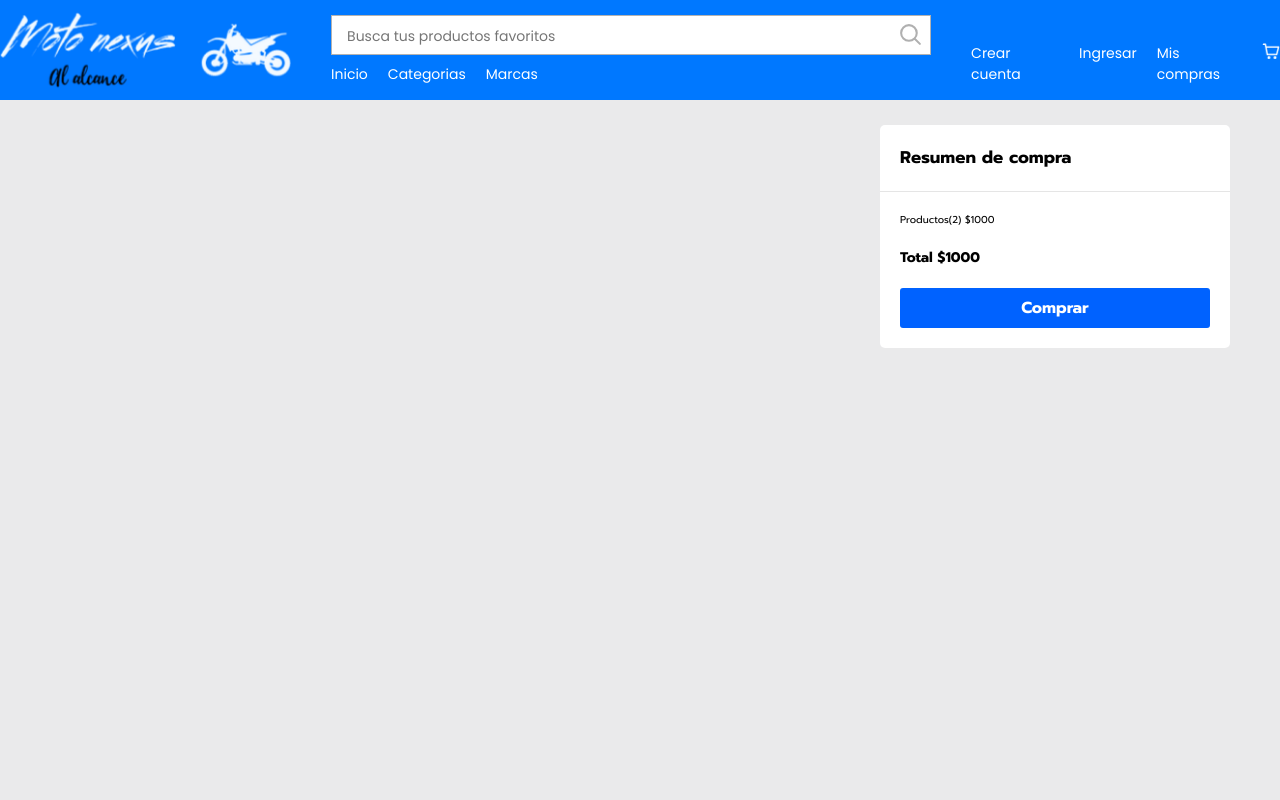
After one commit to Samuel-Lopez13/MotoNexus, a Django app: template svc/userapp/templates/carrito.html in a window 1280 px wide. The commit adds this page. Run offline with Django 5.2, Linux system fonts and the light colour scheme; the template is opened without the code that fills it, so the values that code supplies are empty.

Commit message:
agregado el carrito

```diff
--- a/svc/adminapp/views.py
+++ b/svc/adminapp/views.py
@@ -1,8 +1,10 @@
+from django.contrib.auth.decorators import login_required
 from django.core.serializers import serialize
 from django.shortcuts import render, redirect, get_object_or_404
 from principal.models import Proveedores, Marcas, Productos
 
 
+@login_required
 def proveedores(request):
     if request.method == 'POST':
         # Obtener los datos del formulario
--- a/svc/principal/templates/home/index.html
+++ b/svc/principal/templates/home/index.html
@@ -10,6 +10,7 @@
     <link rel="stylesheet" type="text/css" href="{% static '/styles/admin-styles.css'%}">
     <link rel="stylesheet" type="text/css" href="{% static '/styles/inventario-styles.css'%}">
     <link rel="stylesheet" type="text/css" href="{% static '/styles/estilo__user.css'%}">
+    <link rel="stylesheet" type="text/css" href="{% static '/styles/estilos-carrito.css'%}">
 
     <!-- Fuentes-->
     <link rel="preconnect" href="https://fonts.googleapis.com">
@@ -131,7 +132,7 @@
                     <a href="#">Mis compras</a>
                 </li>
                 <li>
-                    <a href="#">
+                    <a href="{% url 'carritoCompras' %}">
                         <img src="{% static '/carrito.png' %}">
                     </a>
                 </li>
--- a/svc/principal/utils.py
+++ b/svc/principal/utils.py
@@ -4,3 +4,7 @@ def user_belongs_to_admin_group(user):
     # Verificar si el usuario pertenece al grupo de administradores
     admin_group = Group.objects.get(name='Admin')
     return user.groups.filter(name=admin_group).exists()
+
+#pip install mysqlclient -- installar mysql
+#pip install cloudinary -- instalar cloudinary
+#pip install cloudinary-storage
--- a/svc/userapp/static/styles/estilo__user.css
+++ b/svc/userapp/static/styles/estilo__user.css
@@ -189,7 +189,7 @@
     font-weight: normal;
 }
 
-.productoinfo__btn > button{
+.productoinfo__btn > a{
     width: 100%;
     height: 40px;
 
@@ -204,4 +204,8 @@
     border-radius: 3px;
 
     cursor: pointer;
+
+    display: flex;
+    justify-content: center;
+    align-items: center;
 }
--- /dev/null
+++ b/svc/userapp/static/styles/estilos-carrito.css
@@ -0,0 +1,198 @@
+.contenidoooo{
+    width: 100px;
+    height: 100px;
+
+    background-color: #0062FF;
+}
+
+.contenedor__carrito{
+    width: 100%;
+    height: 100%;
+
+    display: flex;
+    justify-content: center;
+    gap: 30px;
+}
+
+.prodctos__productos{
+    display: flex;
+    flex-direction: column;
+
+    background-color: white;
+
+    border-radius: 5px;
+}
+
+.carrito__productos{
+    width: 800px;
+    height: fit-content;
+    border-radius: 5px;
+
+    display: flex;
+    flex-direction: column;
+
+    gap: 15px;
+}
+
+.productos__titulos{
+    width: 100%;
+    height: fit-content;
+
+    padding: 15px;
+
+    font-family: "Prompt";
+    font-size: 15px;
+    font-weight: 600;
+
+    border-bottom: 0.1px solid rgba(0, 0, 0, 0.1);
+}
+
+.productos-informacion{
+    width: 100%;
+    height: 100px;
+
+    display: flex;
+    align-items: center;
+    gap: 20px;
+    padding: 0 15px;
+}
+
+.informacion__img > img{
+    width: 70px;
+    height: 70px;
+}
+
+.informacion__info{
+    flex-grow: 1;
+    height: 100%;
+
+    display: flex;
+    justify-content: center;
+    flex-direction: column;
+    gap: 10px;
+}
+
+.info__title-carrito{
+    font-family: "Prompt";
+    font-size: 16px;
+    font-weight: 600;
+}
+
+.info__eliminar-carrito{
+    color: #0062FF;
+    font-family: "Prompt";
+    font-size: 14px;
+    font-weight: normal;
+}
+
+.informacion__contador{
+    display: flex;
+
+    border: 1px solid rgba(0, 0, 0, 0.3);
+
+    border-radius: 3px;
+}
+
+.informacion__contador > button{
+    width: 40px;
+    height: 33px;
+
+    border: none;
+
+    display: flex;
+    justify-content: center;
+    align-items: center;
+
+    background-color: transparent;
+}
+
+.informacion__contador > h5{
+    width: 40px;
+    height: 33px;
+
+    display: flex;
+    justify-content: center;
+    align-items: center;
+}
+
+.informacion__precio{
+    height: 100%;
+    padding: 0 20px 0 60px;
+
+    display: flex;
+    justify-content: center;
+    align-items: center;
+
+    font-family: "Prompt";
+    font-size: 15px;
+    font-weight: 700;
+}
+/* Lado derecho */
+
+.carrito__precios{
+    width: 350px;
+    height: fit-content;
+
+    display: flex;
+    flex-direction: column;
+
+    background-color: white;
+
+    border-radius: 5px;
+}
+
+.precios__titulo{
+    width: 100%;
+    height: fit-content;
+
+    padding: 20px 0 20px 20px;
+
+    border-bottom: 0.1px solid rgba(0, 0, 0, 0.1);
+}
+
+.precios__titulo > h2{
+    font-family: "Prompt";
+    font-size: 17px;
+    font-weight: 700;
+}
+
+.precios__precio{
+    width: 100%;
+    height: fit-content;
+
+    display: flex;
+    flex-direction: column;
+
+    padding: 20px;
+    gap: 20px;
+}
+
+.precios__precio > h4{
+    font-family: "Prompt";
+    font-size: 10px;
+    font-weight: normal;
+}
+
+.precios__precio > h2{
+    font-family: "Prompt";
+    font-size: 14px;
+    font-weight: 700;
+}
+
+.precios__submit{
+    width: 100%;
+    height: 40px;
+
+    font-family: "Prompt";
+    font-size: 16px;
+    font-weight: 700;
+
+    background-color: #0062FF;
+
+    border: none;
+
+    color: white;
+    border-radius: 3px;
+
+    cursor: pointer;
+}
--- /dev/null
+++ b/svc/userapp/templates/carrito.html
@@ -0,0 +1,56 @@
+{% extends 'home/index.html' %}
+{% block content %}
+<main>
+    <div class="contenedor__carrito">
+        <!--<div>
+            <div>No hay nada</div>
+            {% for item in carrito %}
+                <li>Producto ID: {{ item.pk }}</li>
+            {% endfor %}
+        </div>-->
+        <div class="carrito__productos">
+            {% for item in carrito %}
+            <div class="prodctos__productos">
+                <div class="productos__titulos">
+                    {{item.proveedor.nombre}}
+                </div>
+                <div class="productos-informacion">
+                    <div class="informacion__img">
+                        <img src="https://res.cloudinary.com/dnbwjuwvx/image/upload/v1713926110/{{item.img}}">
+                    </div>
+                    <div class="informacion__info">
+                        <div class="info__title-carrito">
+                            {{item.nombre|slice:":35"}} ...
+                        </div>
+                        <a href="" class="info__eliminar-carrito">
+                            Eliminar
+                        </a>
+                    </div>
+                    <div class="informacion__contador">
+                        <button class="contadormenos">-</button>
+                        <h5>1</h5>
+                        <button class="contadormas">+</button>
+                    </div>
+                    <div class="informacion__precio">
+                        $ {{ item.precio }}
+                    </div>
+                </div>
+            </div>
+            {% endfor %}
+        </div>
+        <div class="carrito__precios">
+            <div class="precios__titulo">
+                <h2>Resumen de compra</h2>
+            </div>
+            <div class="precios__precio">
+                <h4>Productos(2) $1000</h4>
+                <h2>Total $1000</h2>
+                <button class="precios__submit">
+                    Comprar
+                </button>
+            </div>
+
+        </div>
+    </div>
+</main>
+{% endblock %}
--- a/svc/userapp/templates/producto-selected.html
+++ b/svc/userapp/templates/producto-selected.html
@@ -22,7 +22,7 @@
             </div>
             <div class="productoinfo__btn">
                 <h6>Cantidad 1 ({{producto.stock}} disponibles)</h6>
-                <button>Agregar al carrito</button>
+                <a href="/agregar_carrito/{{producto.id}}">Agregar al carrito</a>
             </div>
         </div>
     </div>
```
Also changed, not shown: svc/userapp/templates/home.html (+0 -56 lines), svc/userapp/urls.py (+5 -2 lines), svc/userapp/views.py (+31 -1 lines).
